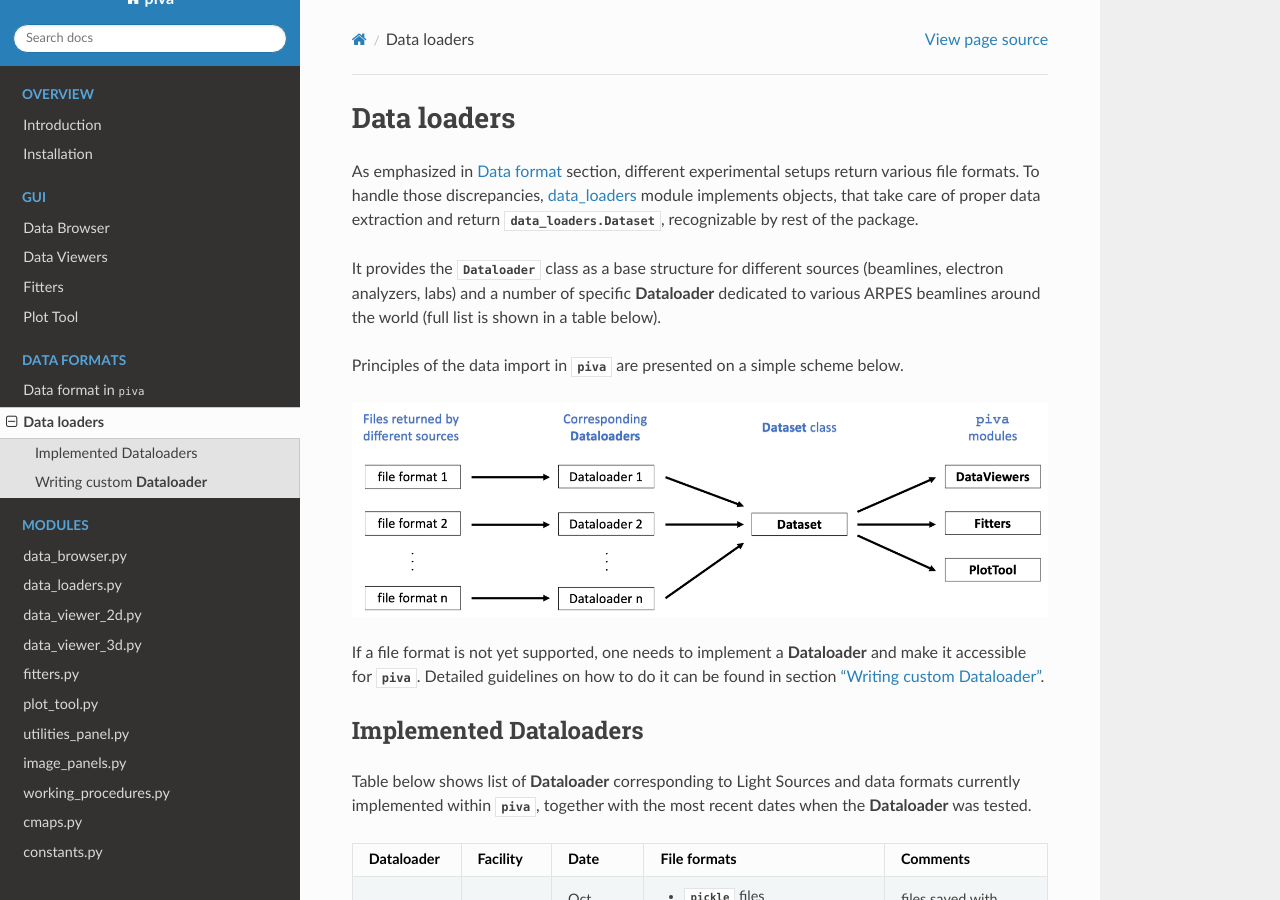
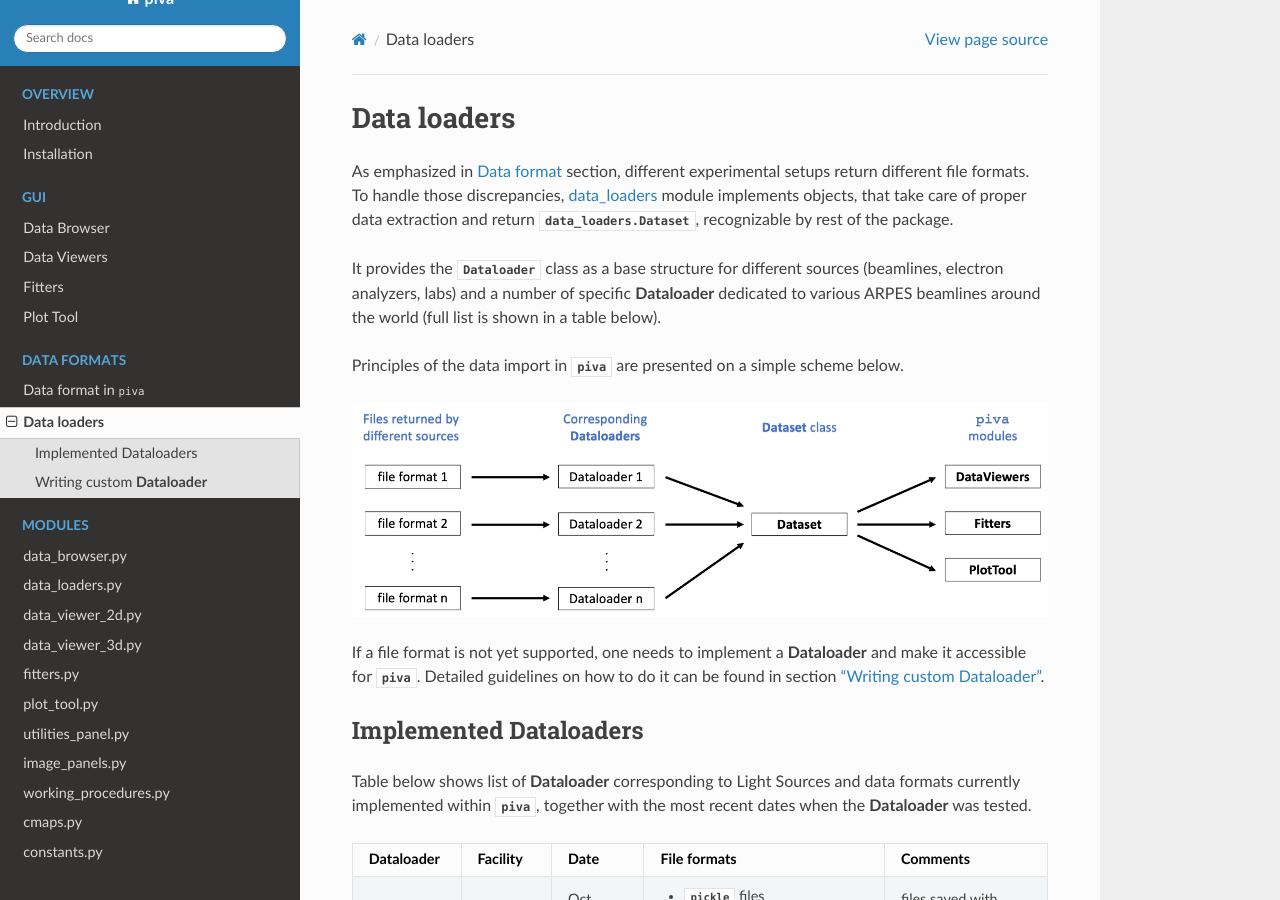
Before and after one commit to pudeIko/piva, a Sphinx documentation site: the page built from docs/source/dataloaders.rst, in a window 1280 px wide and 900 px high. Built offline with Sphinx 7.4.7 and the Read the Docs theme 2.0.0, drawn with Linux system fonts in a browser that asks for light colours.

Commit message:
fixes bugs in documentation

```diff
--- a/docs/source/dataloaders.rst
+++ b/docs/source/dataloaders.rst
@@ -4,10 +4,10 @@ Data loaders
 ============
 
 As emphasized in :ref:`Data format <sec-dataset>` section, different
-experimental setups return various file formats. To handle those discrepancies,
-:ref:`data_loaders <sec-data-loaders-file>` module implements objects, that
-take care of proper data extraction and return :class:`data_loaders.Dataset`,
-recognizable by rest of the package.
+experimental setups return different file formats. To handle those
+discrepancies, :ref:`data_loaders <sec-data-loaders-file>` module implements
+objects, that take care of proper data extraction and return
+:class:`data_loaders.Dataset`, recognizable by rest of the package.
 
 It provides the :class:`~data_loaders.Dataloader` class as a base structure
 for different sources (beamlines, electron analyzers, labs) and a number of
--- a/setup.py
+++ b/setup.py
@@ -1,4 +1,4 @@
-from setuptools import setup, find_packages, Command
+from setuptools import setup, find_packages
 
 with open('requirements.txt', 'r') as fh:
     requirements = fh.read()
@@ -8,7 +8,7 @@ with open("README.md", "r") as fh:
 
 setup(
     name='piva',
-    version='1.1.0',
+    version='2.0.0a0',
     author='Wojtek Pudelko',
     author_email='wojciech.pudelko@psi.ch',
     description='PIVA - Python Interactive Viewer for Arpes',
```
Also changed, not shown: changelog.md (+14 -5 lines), .readthedocs.yml, 1 other file.
